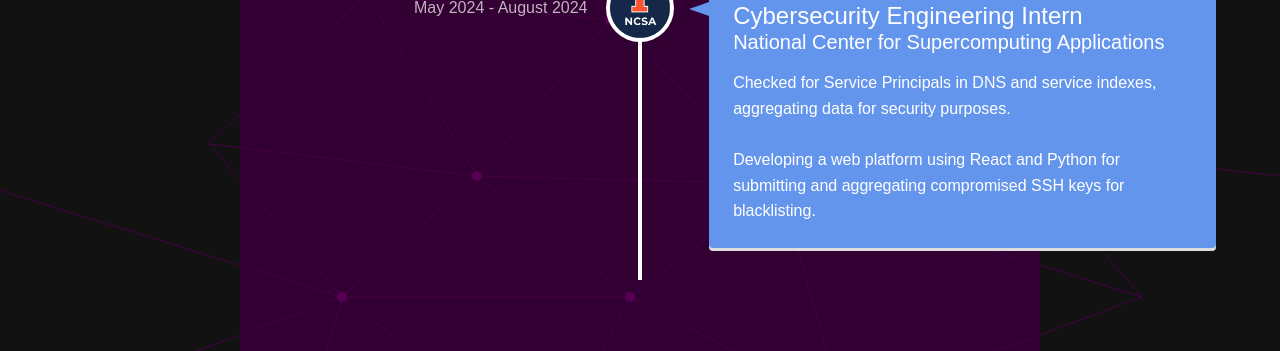
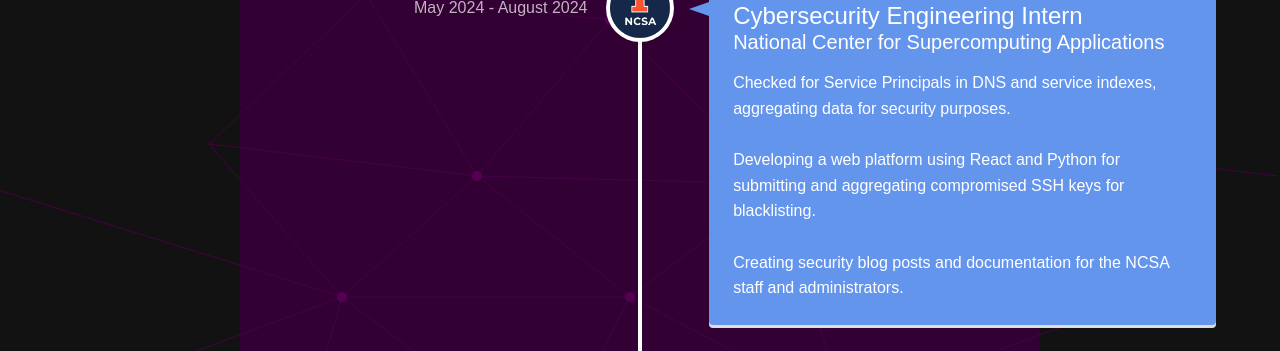
Before and after one commit to K1zum1/jay-portfolio, a React (Create React App) app in the folder personal-portfolio/: page / in a window 1280 px wide. Shown: the part 2485-2836 px from the top of the page. Built offline with nearby package versions, Linux system fonts and the light colour scheme.

Commit message:
update description

```diff
--- a/personal-portfolio/src/components/ExperienceTimeline.js
+++ b/personal-portfolio/src/components/ExperienceTimeline.js
@@ -41,7 +41,8 @@
         <h5 className="vertical-timeline-element-subtitle">National Center for Supercomputing Applications</h5>
         <p>
           Checked for Service Principals in DNS and service indexes, aggregating data for security purposes. <br /><br />
-          Developing a web platform using React and Python for submitting and aggregating compromised SSH keys for blacklisting.
+          Developing a web platform using React and Python for submitting and aggregating compromised SSH keys for blacklisting. <br /><br />
+          Creating security blog posts and documentation for the NCSA staff and administrators.
         </p>
       </VerticalTimelineElement>
     </VerticalTimeline>
```
